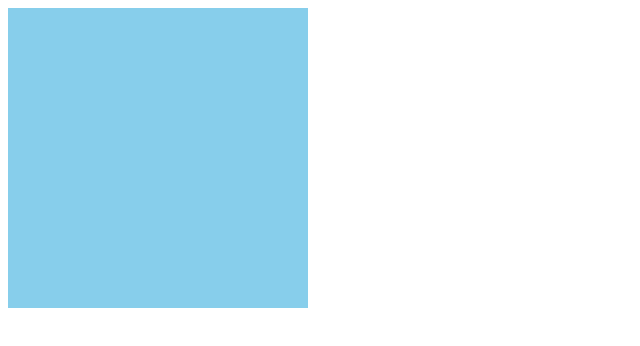
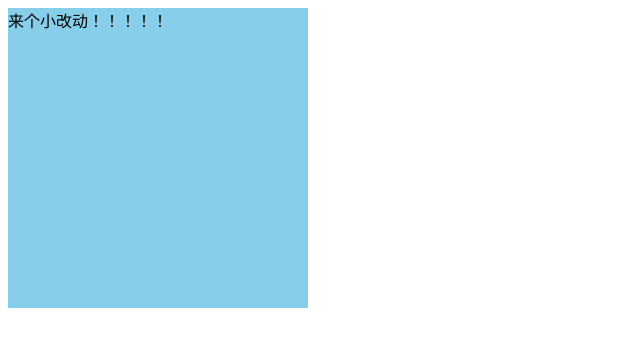
Before and after one commit to BreakingTheDawn/project01, a plain HTML site: page index.html in a window 1280 px wide. Shown: the whole page, without its empty margins (0-640 px from the left). Drawn offline with Linux system fonts and the light colour scheme.

Commit message:
第二次修改

```diff
--- a/index.html
+++ b/index.html
@@ -14,6 +14,6 @@
     </style>
 </head>
 <body>
-    <div></div>
+    <div>来个小改动！！！！！</div>
 </body>
 </html>
```
